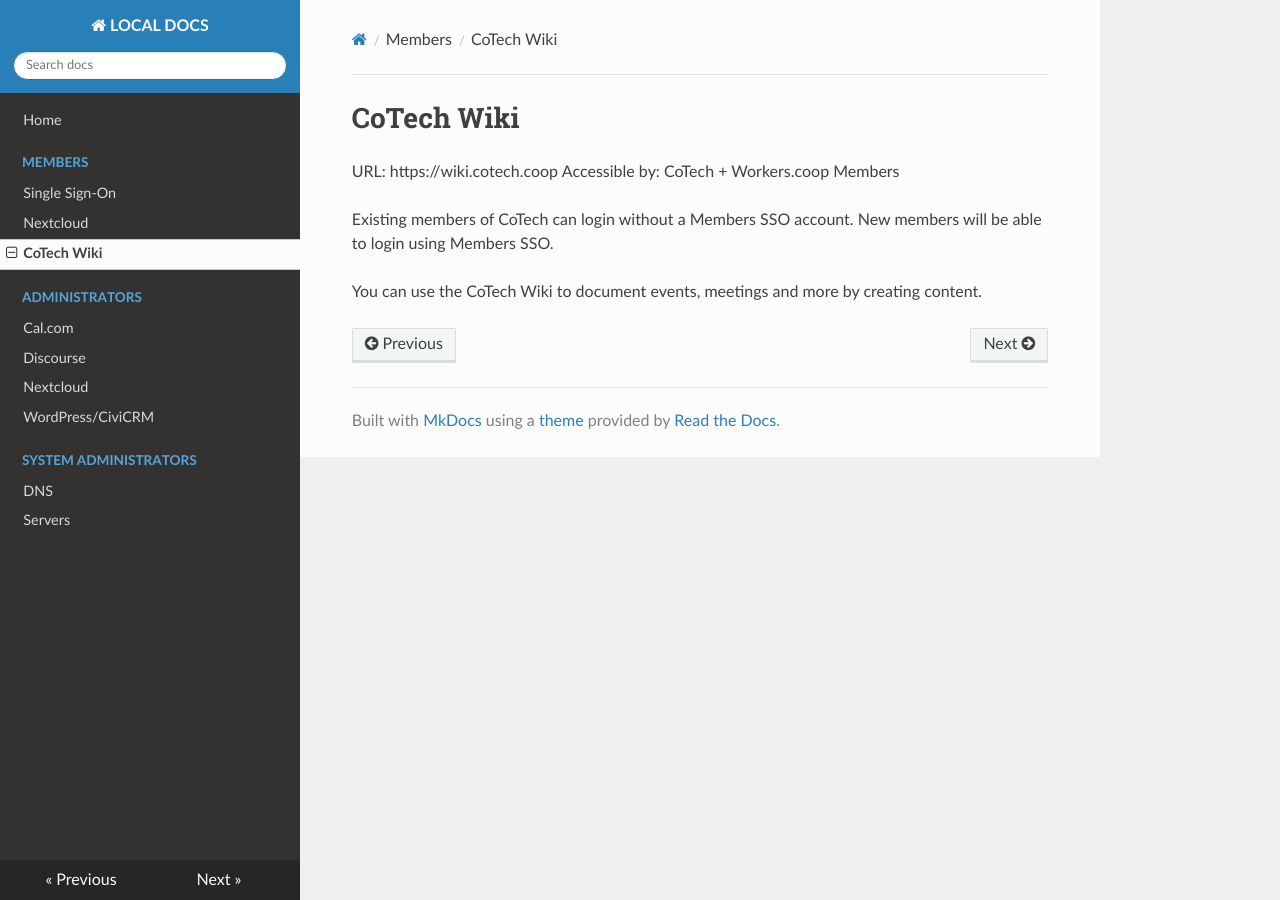
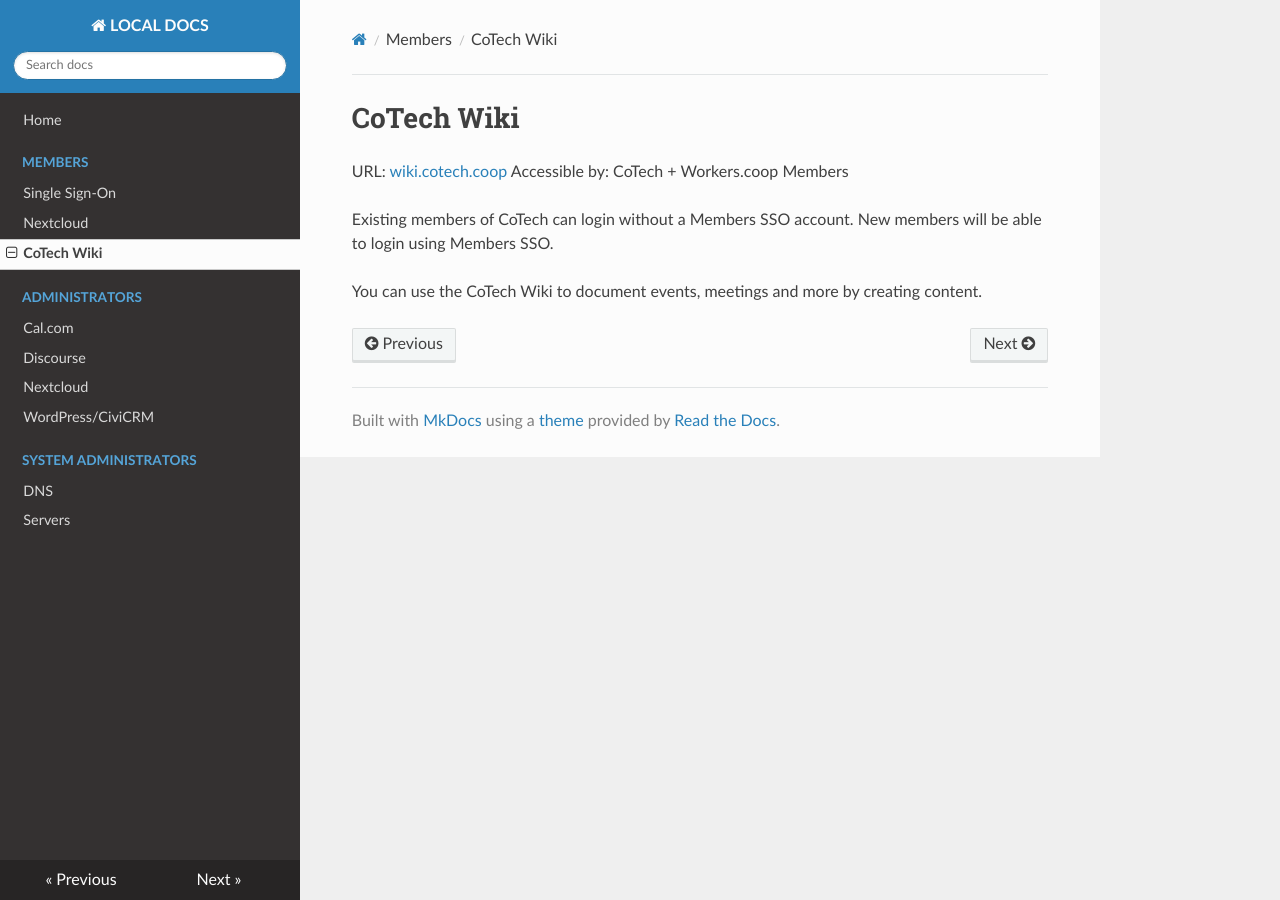
Before and after one commit to workers-coop/docs, an MkDocs documentation site: the page built from docs/members/cotechwiki.md, in a window 1280 px wide. Built offline with MkDocs 1.6.1, drawn with Linux system fonts in a browser that asks for light colours; nearby versions of some CDN libraries; part of the change alters nothing that is shown.

Commit message:
Update file cotechwiki.md

```diff
--- a/docs/members/cotechwiki.md
+++ b/docs/members/cotechwiki.md
@@ -1,7 +1,7 @@
 CoTech Wiki
 =======
 
-URL: https://wiki.cotech.coop
+URL: [wiki.cotech.coop](https://wiki.cotech.coop/)
 Accessible by: CoTech + Workers.coop Members
 
 Existing members of CoTech can login without a Members SSO account.
```
